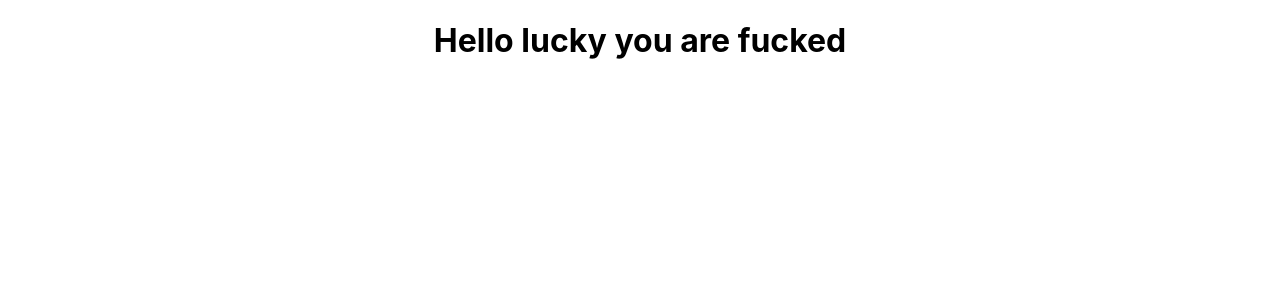
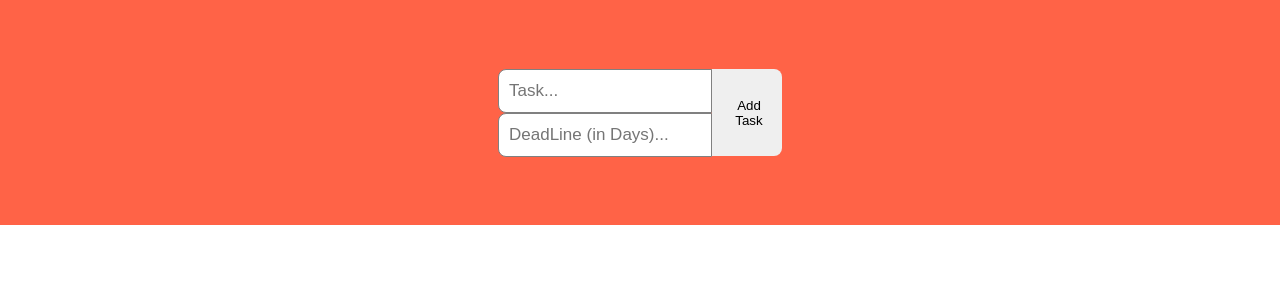
Before and after one commit to luckych8080/Todo_ts, a React (Create React App) app: page / in a window 1280 px wide. Shown: the top 300 px of the page. Built offline with nearby package versions, Linux system fonts and the light colour scheme.

Commit message:
set up input value

```diff
--- a/src/App.css
+++ b/src/App.css
@@ -1,3 +1,95 @@
 .App {
-  text-align: center;
+  display: flex;
+  align-items: center;
+  flex-direction: column;
+  width: 100vw;
+  height: 100vh;
+  font-family: Arial, Helvetica, sans-serif;
 }
+
+body {
+  margin: 0%;
+  padding: 0%;
+}
+
+.header {
+  flex: 30%;
+  background-color: tomato;
+  width: 100%;
+  display: flex;
+  justify-content: center;
+  align-items: center;
+}
+
+.header .inputContainer {
+  display: flex;
+  flex-direction: column;
+}
+
+.header input {
+  width: 200px;
+  height: 40px;
+  border: none;
+  border-bottom-left-radius: 8px;
+  border-top-left-radius: 8px;
+  padding-left: 10px;
+  font-size: 17px;
+  border: 1px solid grey;
+}
+
+.header button {
+  width: 70px;
+  height: 87px;
+  border: none;
+  border-bottom-right-radius: 8px;
+  border-top-right-radius: 8px;
+  padding-left: 10px;
+  cursor: pointer;
+}
+
+.todoList {
+  flex: 70%;
+  width: 100%;
+  display: flex;
+  align-items: center;
+  padding-top: 50px;
+  flex-direction: column;
+}
+
+.task {
+  width: 500px;
+  height: 50px;
+  display: flex;
+  color: white;
+  margin: 15px;
+}
+
+.task .content {
+  flex: 80%;
+  height: 100%;
+  display: flex;
+  justify-content: center;
+  align-items: center;
+}
+
+.task .content span {
+  display: grid;
+  place-items: center;
+  border: 1px solid white;
+  width: 100%;
+  height: 100%;
+  font-size: 18px;
+  border-right: none;
+  background-color: tomato;
+}
+
+.task button {
+  flex: 20%;
+  height: 100%;
+  border: none;
+  background-color: lightseagreen;
+  border-top-right-radius: 8px;
+  border-bottom-right-radius: 8px;
+  color: white;
+  cursor: pointer;
+}
--- a/src/App.tsx
+++ b/src/App.tsx
@@ -1,10 +1,44 @@
-import React from 'react';
-import './App.css';
+import React, { ChangeEvent, FC, useState } from "react";
+import "./App.css";
 
-function App() {
+const App: FC = () => {
+  const [task, setTask] = useState<string>("");
+  const [deadLine, setDeadline] = useState<number>(0);
+  const [todo, setTodo] = useState([]);
+
+  const changeHandler = (event: ChangeEvent<HTMLInputElement>) => {
+    //checking element by name
+    if(event.target.name === "task"){
+      setTask(event.target.value)
+    }else{
+      setDeadline(Number(event.target.value))
+    }
+  };
+
+
+
   return (
-    <h1 className='App'>Hello lucky you are fucked</h1>
+    <div className="App">
+      <div className="header">
+        <div className="inputContainer">
+          <input
+            type="text"
+            name="task"
+            placeholder="Task..."
+            onChange={changeHandler}
+          />
+          <input
+            type="number"
+            name="deadline"
+            placeholder="DeadLine (in Days)..."
+            onChange={changeHandler}
+          />
+        </div>
+        <button>Add Task</button>
+      </div>
+      <div className="todoList"></div>
+    </div>
   );
-}
+};
 
 export default App;
```
Also changed, not shown: src/setupTests.ts (deleted, +0 -5 lines).
